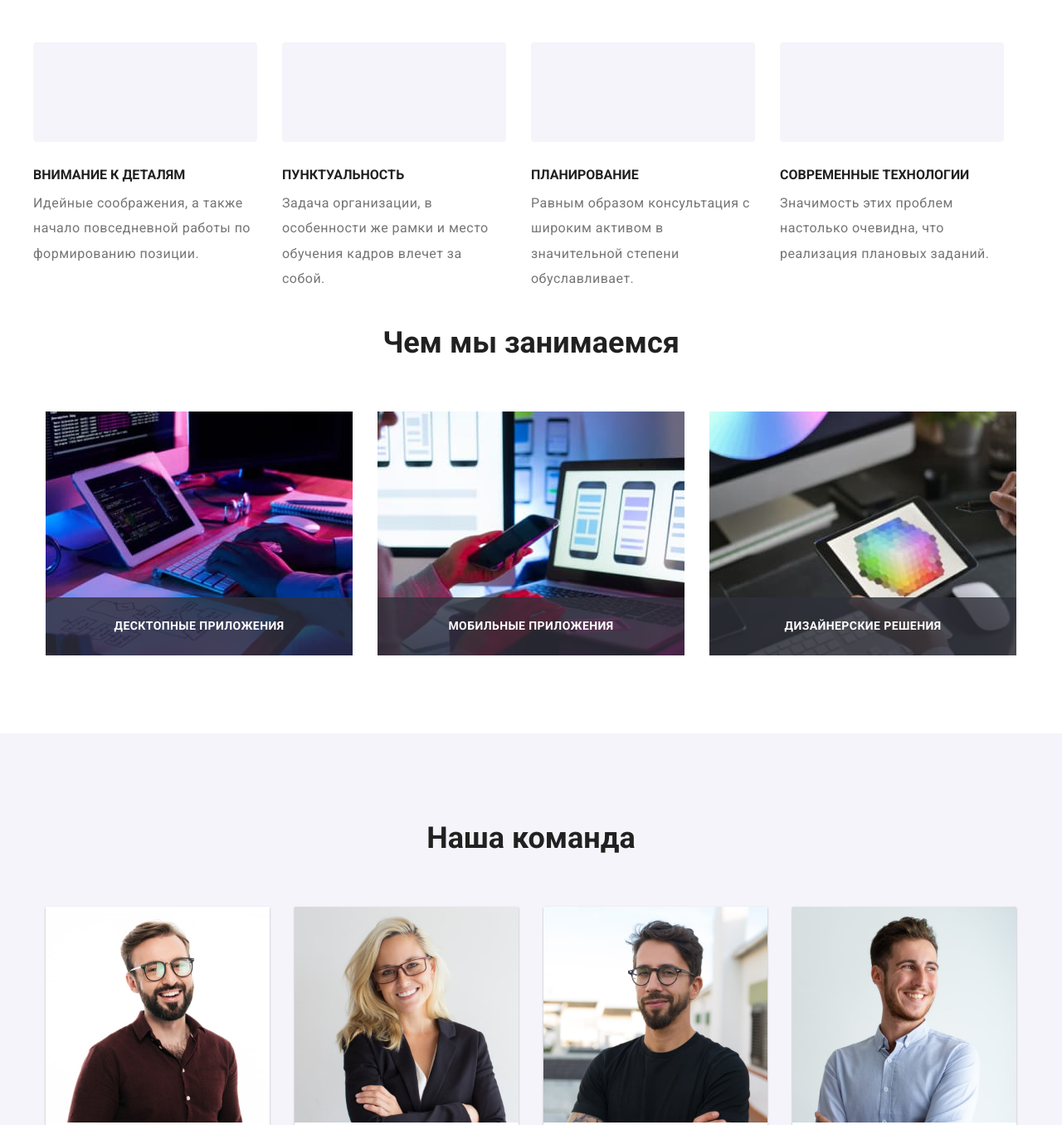
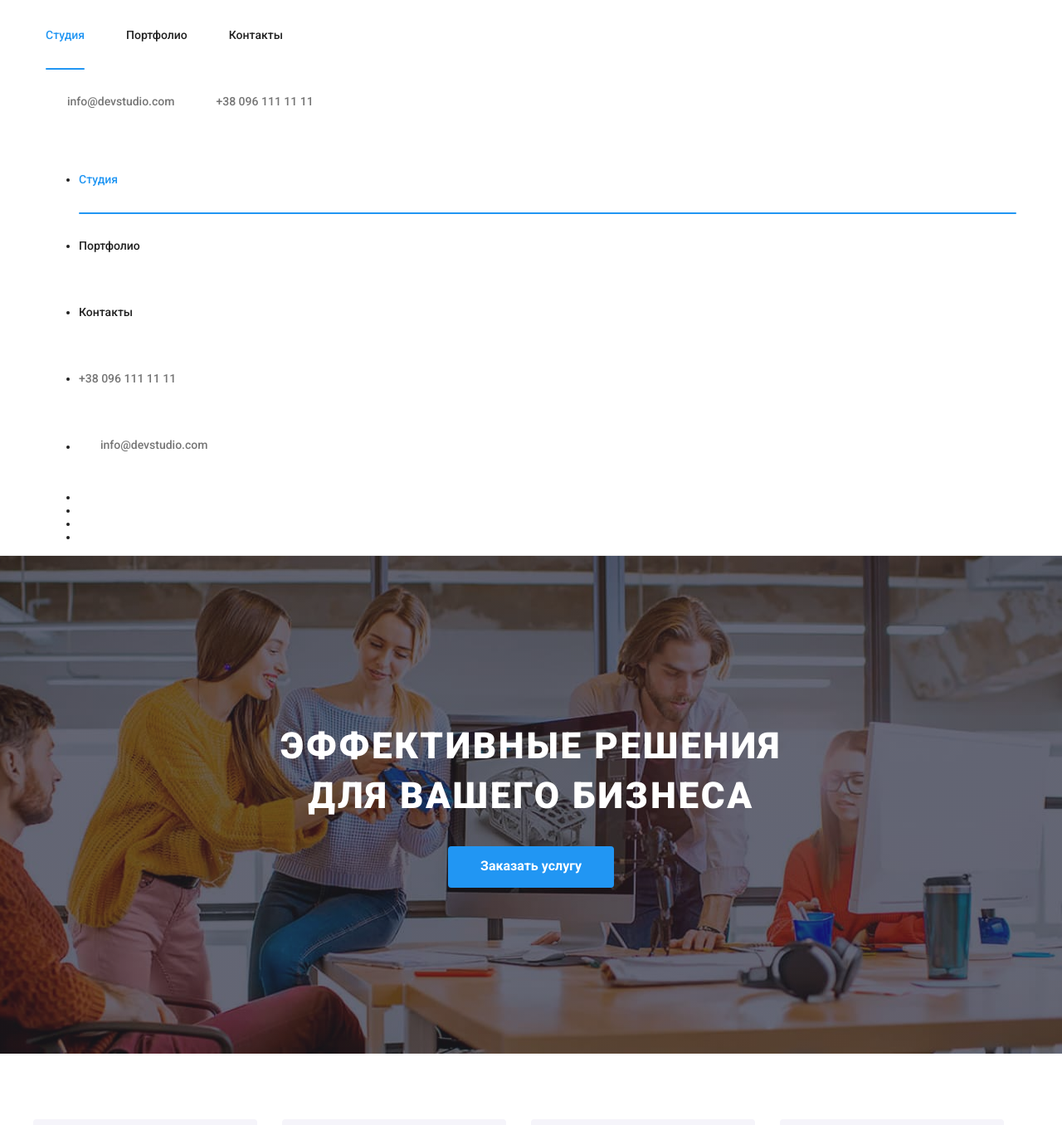
Before and after one commit to Hrihor-Dmytro/goit-markup-hw-08, a plain HTML site: page index.html in a window 1280 px wide. Shown: the part 28-1384 px from the top of the page at 83% size. Drawn offline with nearby package versions, Linux system fonts and the light colour scheme.

Commit message:
моб меню

```diff
--- a/index.html
+++ b/index.html
@@ -23,7 +23,7 @@
   </head>
   <body>
     <!-- основная навигация сайта -->
-    <!-- <header class="header">
+    <header class="header">
       <div class="my-nav container">
         <nav class="my-nav">
           <a href="index.html" class="my-nav__logo logo" lang="en">
@@ -75,19 +75,54 @@
             >
           </li>
         </ul>
+        <div class="mobile-navigation">
+          <ul class="">
+            <li><a
+                href="./index.html"
+                class="site-nav__item--link link site-nav__item--current"
+                >Студия</a
+              ></li>
+            <li><a href="./portfolio.html" class="site-nav__item--link link"
+                >Портфолио</a
+              ></li>
+            <li><a href="" class="site-nav__item--link link">Контакты</a></li>
+            <li><a href="tel:+380961111111" class="auth-nav__item--link link">
+               +38 096 111 11 11</a
+            ></li>
+            <li><a
+              href="mailto:info@devstudio.com"
+              class="auth-nav__item--link link"
+              ><svg class="auth-nav__envelope">
+                <use
+                  href="./images/symbol-defs.svg#icon-envelope"
+                  width="16"
+                  height="12"
+                ></use>
+              </svg>
+              info@devstudio.com</a
+            ></li>
+          </ul>
+          <ul>
+            <li></li>
+            <li></li>
+            <li></li>
+            <li></li>
+            </li>
+          </ul>
         </div>
-    </header> -->
+      </div>
+    </header>
     <!-- мой контент -->
     <main>
       <!-- герой -->
-      <!-- <section class="hero">
-        <div class="container">
+      <section class="hero">
+        <div class="hero__container">
           <h1 class="hero__title">Эффективные решения для вашего бизнеса</h1>
           <button data-modal-open type="button" class="hero__button">
             Заказать услугу
           </button>
         </div>
-      </section> -->
+      </section>
       <!-- преимущества -->
       <section class="benefits section">
         <div class="container">
@@ -508,6 +543,7 @@
     <!-- футтер -->
     <footer class="footer">
       <div class="footer-box container">
+        <div class="tablet__box">
           <div class="footer-contacts">
             <a href="./index.html" class="logo futter" lang="en"
               >Web<span class="footer-logo">Studio</span>
@@ -585,7 +621,8 @@
               </li>
             </ul>
           </div>
-        <div>
+        </div>
+        <div class="tablet__form">
           <strong class="join list">Подпишитесь на рассылку</strong>
           <form class="futter-form">
             <label class="futter-label">
@@ -598,10 +635,10 @@
             </label>
             <button class="futter-form-button" type="submit">
               Подписаться
-            </button>
               <svg class="futter-send-icon" width="24" height="24">
                 <use href="./images/symbol-defs.svg#icon-send"></use>
               </svg>
+            </button>
           </form>
         </div>
       </div>
--- a/scss/base/_containar.scss
+++ b/scss/base/_containar.scss
@@ -1,3 +1,10 @@
+.hero__container {
+  @media screen and (max-width: 1200px) {
+    padding-top: 115px;
+    padding-bottom: 115px;
+  }
+}
+
 .container {
   padding-left: 15px;
   padding-right: 15px;
--- a/scss/components/_page-futter.scss
+++ b/scss/components/_page-futter.scss
@@ -6,14 +6,30 @@
 }
 
 .footer-box {
+  @media screen and (min-width: 1200px) {
+    display: flex;
+    flex-wrap: wrap;
+    align-items: baseline;
+  }
+}
+.tablet__box {
   @media screen and (min-width: 768px) {
     display: flex;
-    align-items: baseline;
+    justify-content: center;
+    margin-bottom: 60px;
   }
+}
+
+.tablet__form {
+  margin-left: auto;
 }
 
 .footer-contacts {
   @media screen and (min-width: 768px) {
+    margin-right: 165px;
+  }
+
+  @media screen and (min-width: 1200px) {
     margin-right: 70px;
     margin-bottom: 60px;
   }
@@ -69,7 +85,6 @@
   @media screen and (max-width: 768px) {
     margin-bottom: 60px;
   }
-  margin-right: auto;
 }
 
 .join {
@@ -126,15 +141,27 @@
     position: relative;
   }
 }
+.futter-label {
+  display: block;
+  margin-bottom: 20px;
+}
 
 .button-form-input {
   width: 100%;
   height: 50px;
+
+  @media screen and (min-width: 768px) {
+    width: 450px;
+    display: block;
+    margin-left: auto;
+    margin-right: auto;
+  }
+
   @media screen and (min-width: 1200px) {
     width: 358px;
+    margin-right: 12px;
   }
 
-  margin-right: 12px;
   border: 1px solid rgba(255, 255, 255, 0.3);
   filter: drop-shadow(0px 4px 4px rgba(0, 0, 0, 0.15));
   border-radius: 4px;
@@ -150,6 +177,8 @@
 }
 
 .futter-form-button {
+  position: relative;
+
   width: 200px;
   height: 50px;
   background-color: var(--accent);
@@ -165,10 +194,17 @@
 
   text-align: left;
   padding-left: 29px;
+
+  @media screen and (max-width: 1200px) {
+    display: block;
+    margin-left: auto;
+    margin-right: auto;
+  }
 }
 
 .futter-send-icon {
   position: absolute;
+
   top: 13px;
   right: 28px;
   fill: var(--primeri-white-color);
--- a/scss/components/_page-header.scss
+++ b/scss/components/_page-header.scss
@@ -2,7 +2,11 @@
   border-bottom: 1px solid #ececec;
 }
 
-.my-nav {
+.site-nav,
+.auth-nav {
+  @media screen and (max-width: 768px) {
+    display: none;
+  }
   display: flex;
 }
 
@@ -16,6 +20,7 @@
   }
 }
 
+@media screen and (min-width: 768px) {
   .site-nav {
     display: flex;
     align-items: center;
@@ -100,3 +105,4 @@
 
     margin-right: 10px;
   }
+}
--- a/scss/components/title-page/_page-hero.scss
+++ b/scss/components/title-page/_page-hero.scss
@@ -1,4 +1,5 @@
 .hero {
+  @media screen and (min-width: 1200px) {
     margin-right: auto;
     margin-left: auto;
     max-width: 1600px;
@@ -16,6 +17,7 @@
     background-repeat: no-repeat;
     background-position: center;
   }
+}
 
 .hero__title {
   margin-top: 0;
@@ -27,14 +29,23 @@
 
   color: var(--primeri-white-color);
   font-weight: 900;
-  font-size: 44px;
-  line-height: 1.36;
+  font-size: 26px;
+  line-height: 1.8;
   text-align: center;
   letter-spacing: 0.06em;
   text-transform: uppercase;
+
+  @media screen and (min-width: 768px) {
+    font-size: 44px;
+    line-height: 1.36;
+  }
 }
 
 .hero__button {
+  display: block;
+  margin-right: auto;
+  margin-left: auto;
+
   width: 200px;
   height: 50px;
 
```
Also changed, not shown: portfolio.html (+4 -2 lines), css/main.css, css/main.min.css, 2 other files. Lines whose indentation alone changed are shown as unchanged.
